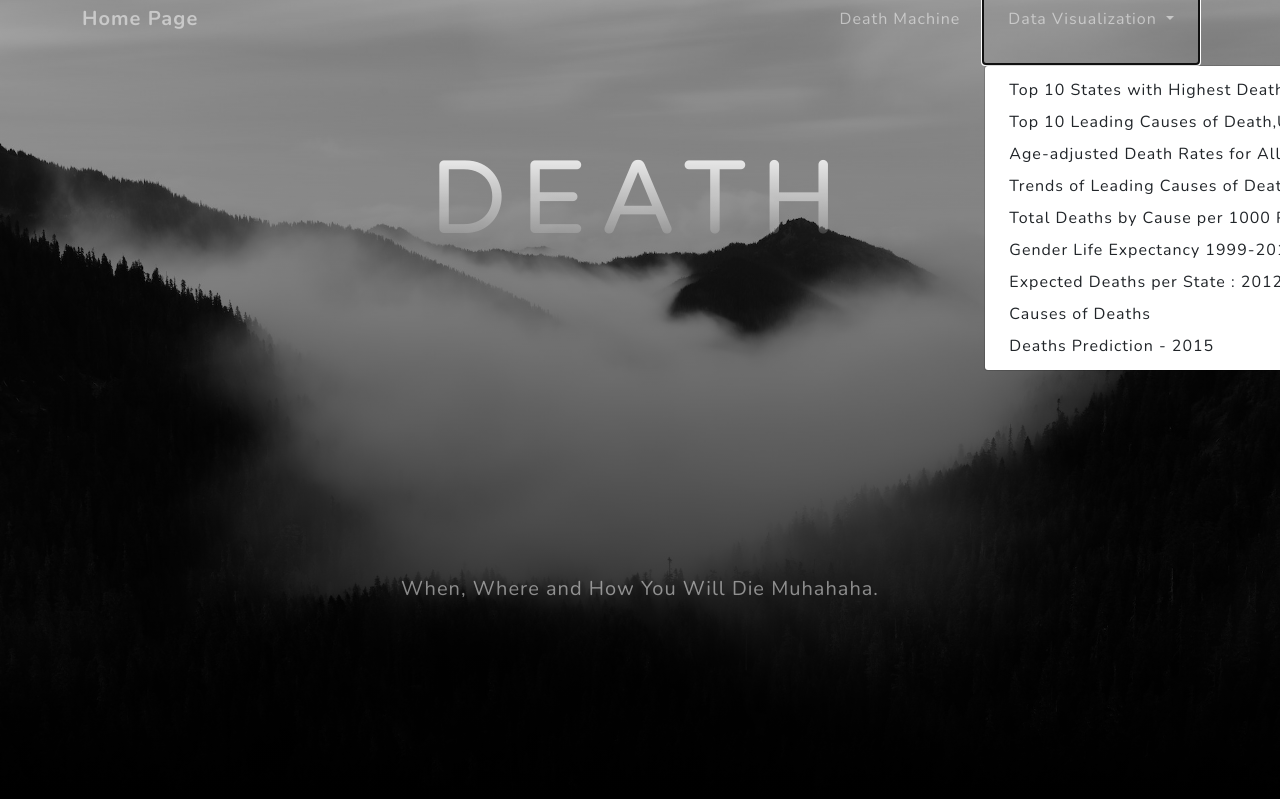
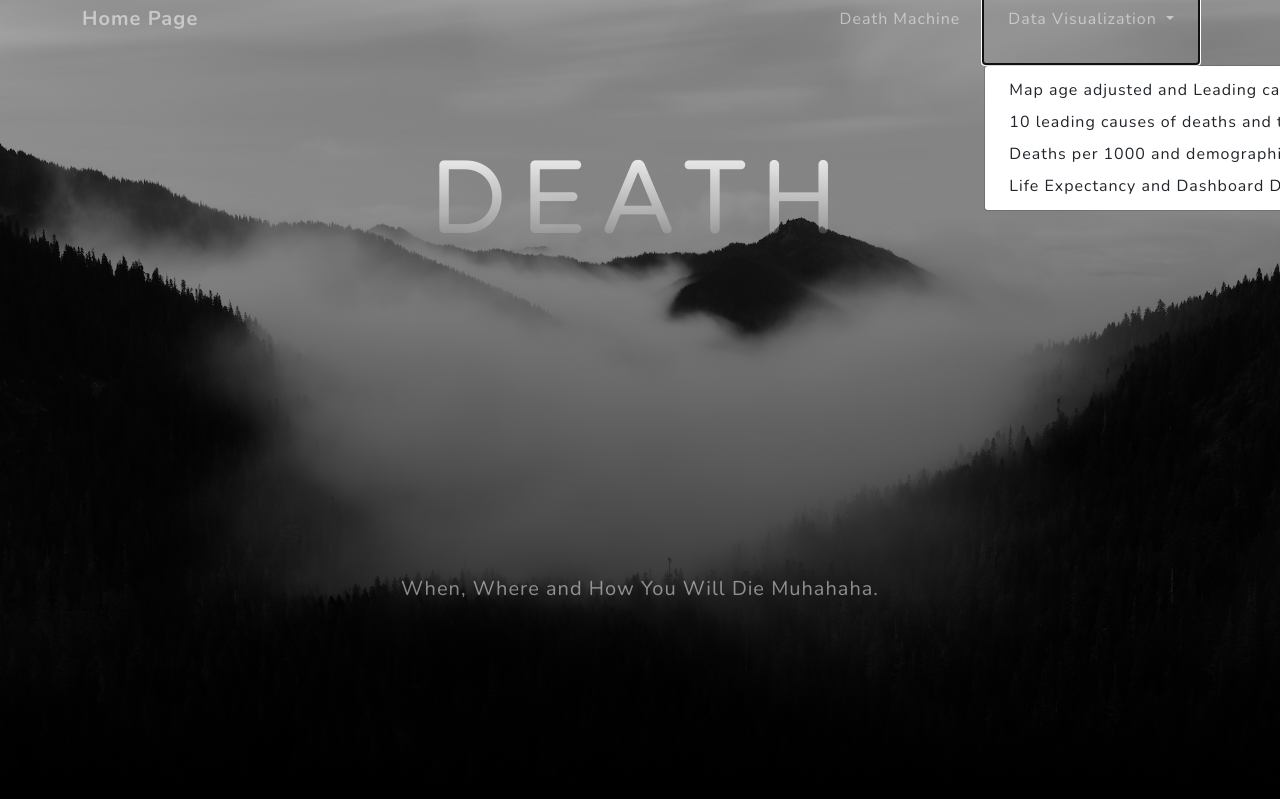
Before and after one commit to AliciaAPerez/Death_Analytics_using_CDC_Data_with_Machine_Learning, a Flask app: page /index3 in a window 1280 px wide, after a click on "Data Visualization". Shown: the part 25-824 px from the top of the page. Run offline with Flask 2, Linux system fonts and the light colour scheme; some libraries are stand-ins or nearby versions.

Commit message:
updating html

```diff
--- a/templates/index3.html
+++ b/templates/index3.html
@@ -38,16 +38,10 @@
                         </a>
                         <div class="dropdown-menu" aria-labelledby="navbarDropdown">
 
-                            <a class="dropdown-item" href="/index2">Top 10 States with Highest Deaths 2012</a>
-                            <a class="dropdown-item" href="/index3">Top 10 Leading Causes of Death,USA - 2016</a>
-                            <a class="dropdown-item" href="/index4">Age-adjusted Death Rates for All :2017</a>
-                            <a class="dropdown-item" href="/index5">Trends of Leading Causes of Death in the U.S (None) 1999-2017</a>
-                            <a class="dropdown-item" href="/index6">Total Deaths by Cause per 1000 Population</a>
-                            <a class="dropdown-item" href="/index7">Gender Life Expectancy 1999-2017</a>
-                            <a class="dropdown-item" href="/index8">Expected Deaths per State : 2012</a>
-                            <a class="dropdown-item" href="/index9">Causes of Deaths</a>
-                            <a class="dropdown-item" href="/index10">Deaths Prediction - 2015</a>
-
+                            <a class="dropdown-item" href="/index2">Map age adjusted and Leading causes distribution</a>
+                            <a class="dropdown-item" href="/index3">10 leading causes of deaths and top 10 states</a>
+                            <a class="dropdown-item" href="/index4">Deaths per 1000 and demographic heart disease</a>
+                            <a class="dropdown-item" href="/index5">Life Expectancy and Dashboard Death Table</a>
 
 
                     </ul>
```
Also changed, not shown: templates/deathmachine.html (+4 -11 lines), templates/index.html (+4 -4 lines), templates/index2.html (+5 -5 lines), templates/index4.html (+4 -10 lines).
